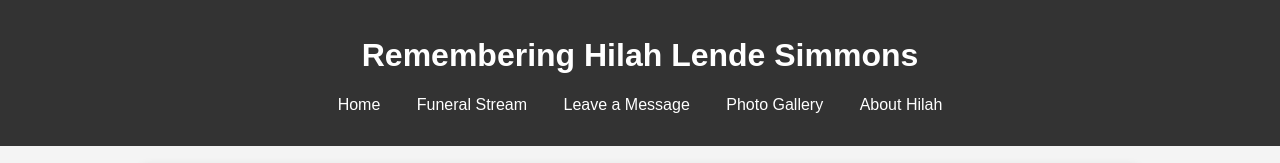
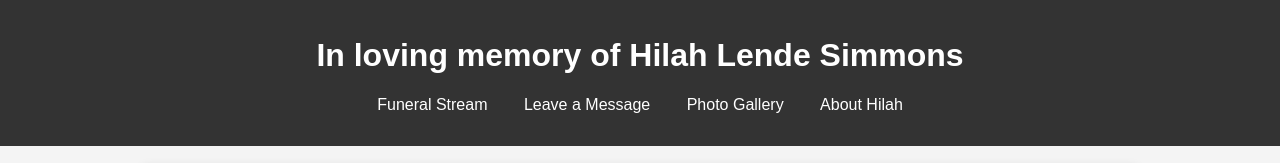
Before and after one commit to DrGo/mem-hilah, a plain HTML site: page index.html in a window 1280 px wide. Shown: the top 163 px of the page. Drawn offline with Linux system fonts and the light colour scheme.

Commit message:
fixing menu

```diff
--- a/index.html
+++ b/index.html
@@ -8,10 +8,9 @@
 </head>
 <body>
     <header>
-        <h1>Remembering Hilah Lende Simmons</h1>
+        <h1>In loving memory of Hilah Lende Simmons</h1>
         <nav>
             <ul>
-                <li><a href="index.html">Home</a></li>
                 <li><a href="funeral.html">Funeral Stream</a></li>
                 <li><a href="messages.html">Leave a Message</a></li>
                 <li><a href="photos.html">Photo Gallery</a></li>
```
Also changed, not shown: about.html (+1 -1 lines).
